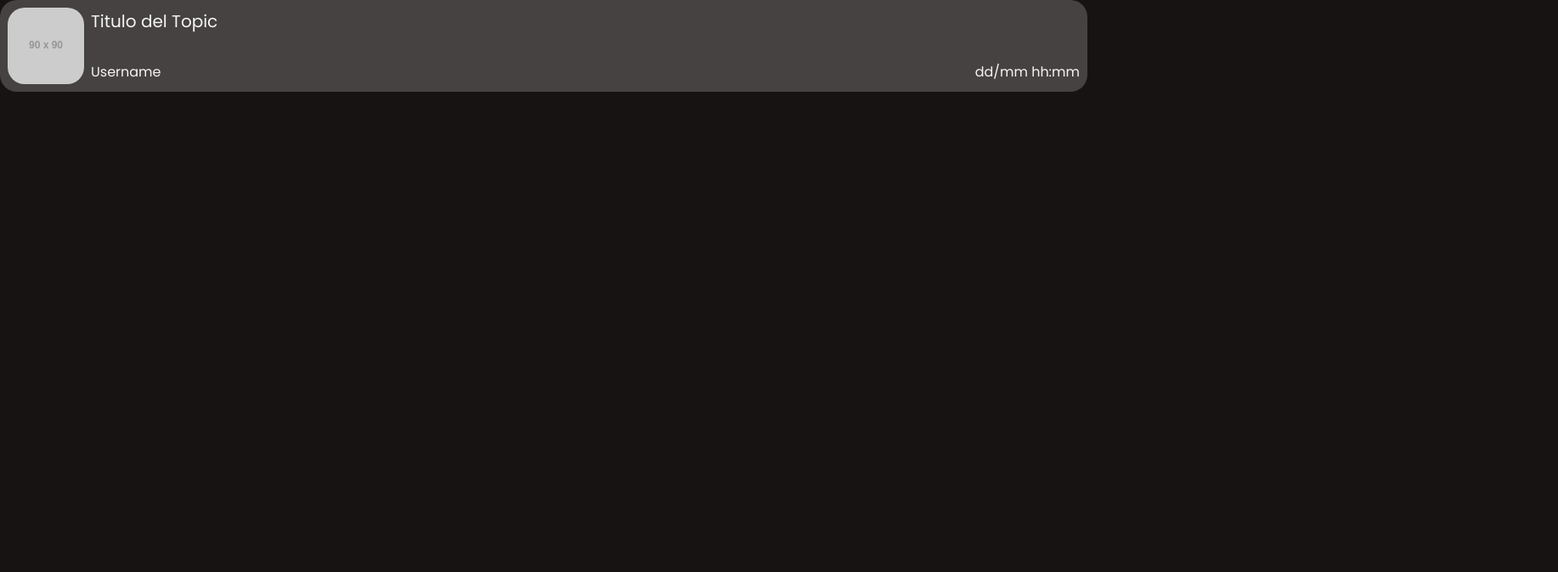
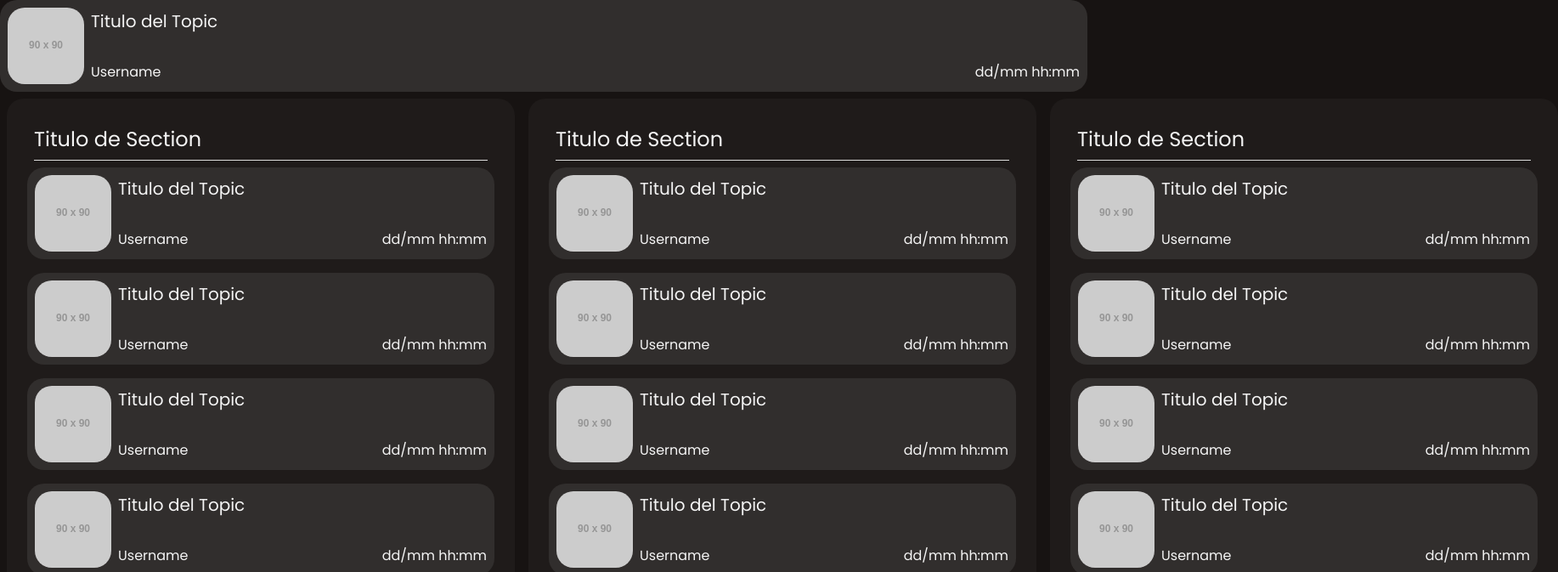
Before and after one commit to HiUlisesOk/roleplay, a React (Vite) app: page /playground in a window 1280 px wide. Shown: the top 673 px of the page at 85% size, 1834 px wide, since content can reach past the window. Built offline with nearby package versions, Linux system fonts and the light colour scheme.

Commit message:
Creado componente Section

```diff
--- a/src/Pages/Playground.jsx
+++ b/src/Pages/Playground.jsx
@@ -1,9 +1,37 @@
+import { Box } from "@mui/material"
 import CardSmall from "../components/CardSmall.jsx"
+import Section from "../components/Section.jsx"
 
-export default function Playground() {
+export default function Playground () {
     return(
         <>
-        <CardSmall />
+            <CardSmall />
+            <Box sx={{display: 'flex'}}>
+            <Section>
+                <CardSmall />
+                <CardSmall />
+                <CardSmall />
+                <CardSmall />
+            </Section>
+            <Section>
+                <CardSmall />
+                <CardSmall />
+                <CardSmall />
+                <CardSmall />
+            </Section>
+            <Section>
+                <CardSmall />
+                <CardSmall />
+                <CardSmall />
+                <CardSmall />
+            </Section>
+            </Box>
+            <Section>
+                <CardSmall />
+                <CardSmall />
+                <CardSmall />
+                <CardSmall />
+            </Section>
         </>
     )
 }
--- a/src/components/CardSmall.jsx
+++ b/src/components/CardSmall.jsx
@@ -3,10 +3,6 @@ import { useTheme } from '@mui/material/styles';
 import PropTypes from 'prop-types';
 
 export default function CardSmall({titulo = "Titulo del Topic", user = "Username", date = "dd/mm hh:mm"}) {
-
-    CardSmall.defaultProps = {
-    data: 'dd/mm'
-  };
 
   CardSmall.propTypes = {
     titulo: PropTypes.string,
@@ -20,6 +16,8 @@ export default function CardSmall({titulo = "Titulo del Topic", user = "Username
             <Box sx={{
                 backgroundColor: theme.palette.primary.light,
                 color: theme.palette.primary.contrastText,
+                minWidth: '550px',
+                flexGrow: 1,
                 display: 'flex',
                 padding: 1,
                 border: '1px solid',
--- /dev/null
+++ b/src/components/Section.jsx
@@ -0,0 +1,37 @@
+import { Box, Typography } from "@mui/material";
+import { useTheme } from '@mui/material/styles';
+import PropTypes from 'prop-types';
+
+export default function Section({children, titulo = "Titulo de Section"}){
+    const theme = useTheme();
+
+    Section.propTypes = {
+        titulo: PropTypes.string,
+        children: PropTypes.element,
+      };
+
+
+    return(
+        <Box sx={{
+            p : 3,
+            backgroundColor: theme.palette.primary.main,
+            borderRadius: 5,
+            margin: 1,
+            width: 'fit-content',
+            }}>
+            <Typography variant="h5" sx={{
+                m:1,
+                pb: 1,
+                borderBottom: "1px solid",
+                borderColor: theme.palette.text.disabled
+                }}>{titulo}</Typography>
+            <Box sx={{
+                display: 'flex',
+                flexWrap: 'wrap',
+                gap: 2,
+                }}>
+            {children}
+            </Box>
+        </Box>
+    )
+}
--- a/src/main.jsx
+++ b/src/main.jsx
@@ -10,7 +10,9 @@ const theme = createTheme({
   palette: {
     mode: 'dark',
     primary: {
-      main: '#171312',
+      dark: '#171312',
+      main: '#1F1B1A',
+      light: '#312E2D',
       contrastText: '#f5f5f5',
     },
     secondary: {
```
